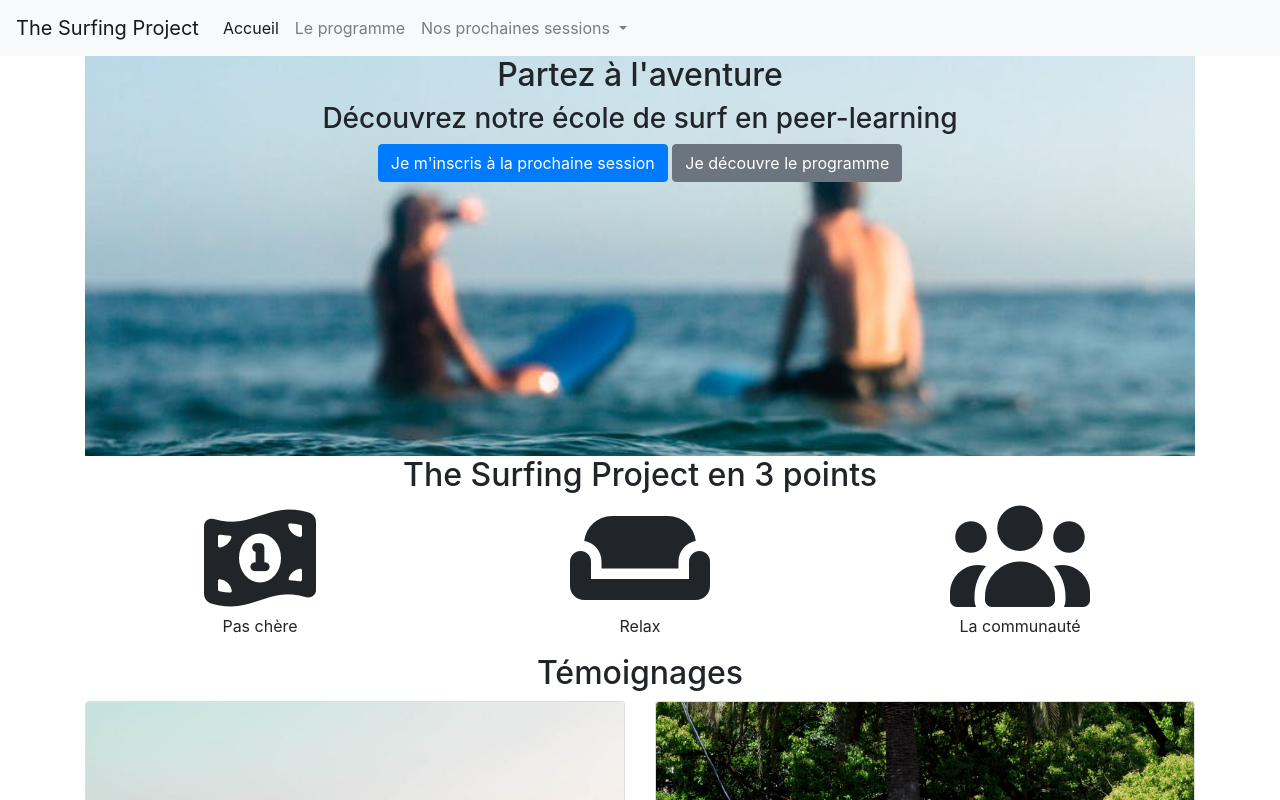
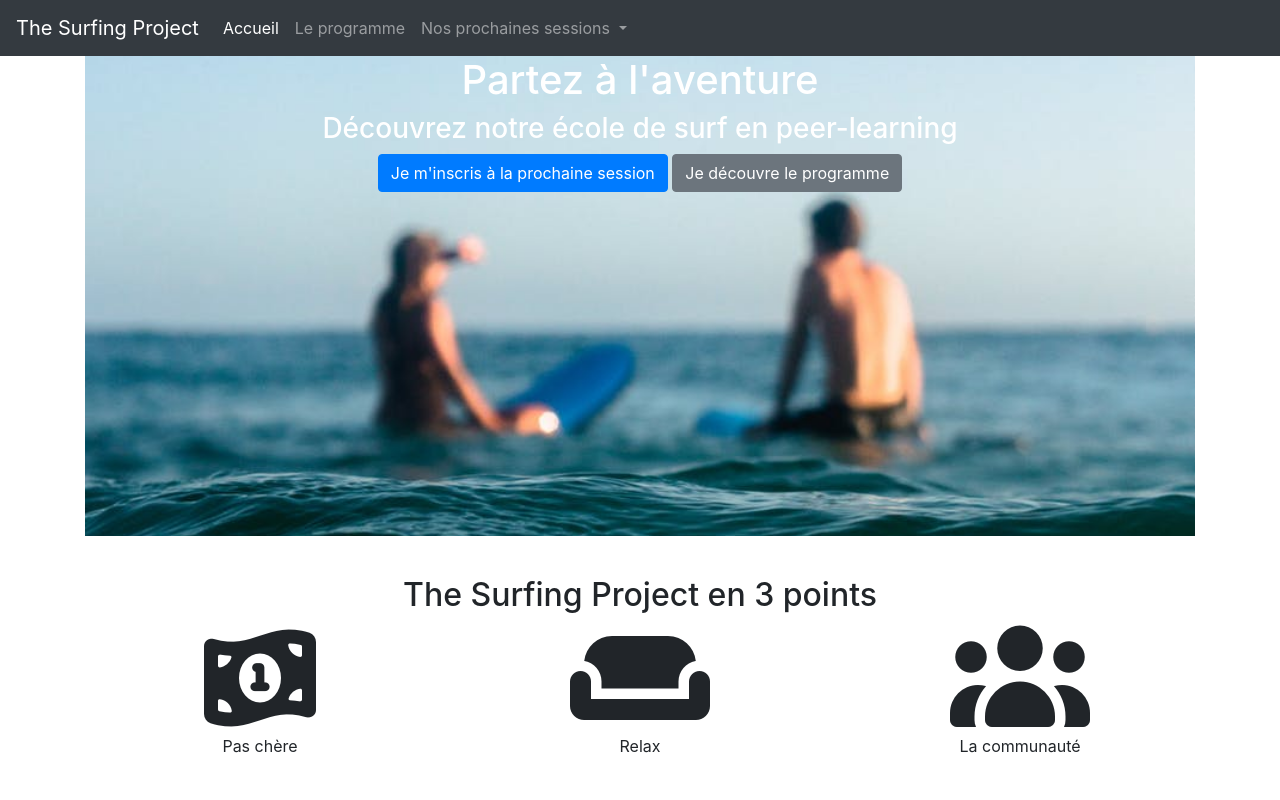
Before and after one commit to lifeae/THP_S0_J4, a plain HTML site: page index.html in a window 1280 px wide. Shown: the top 800 px of the page. Drawn offline with nearby package versions, Linux system fonts and the light colour scheme.

Commit message:
un peu plus de mise en page

```diff
--- a/index.html
+++ b/index.html
@@ -8,7 +8,7 @@
   </head>
   <body>
 
-      <nav class="navbar navbar-expand-lg navbar-light bg-light">
+      <nav class="navbar navbar-expand-lg navbar navbar-dark bg-dark">
         <a class="navbar-brand" href="#">The Surfing Project</a>
         <button class="navbar-toggler" type="button" data-toggle="collapse" data-target="#navbarNavDropdown" aria-controls="navbarNavDropdown" aria-expanded="false" aria-label="Toggle navigation">
           <span class="navbar-toggler-icon"></span>
@@ -37,7 +37,7 @@
     <div class="container">
       <div class="jumbotron-fluid">
         <section class="text-center">
-          <h2>Partez à l'aventure</h2>
+          <h1>Partez à l'aventure</h1>
           <h3>Découvrez notre école de surf en peer-learning</h3>
           <button type="button" class="btn btn-primary">Je m'inscris à la prochaine session</button>
           <button type="button" class="btn btn-secondary">Je découvre le programme</button>
--- a/main.css
+++ b/main.css
@@ -1,10 +1,16 @@
+h2
+{
+  margin-top: 5vh;
+}
+
 .jumbotron-fluid
 {
   background-image: url(1.jpg);
   background-size: cover;
   background-position: center;
   background-repeat: no-repeat;
-  height: 50vh;
+  height: 60vh;
+  color: white;
 }
 
 .card-img-top
@@ -12,3 +18,9 @@
   object-fit: cover;
   height: 40vh;
 }
+
+footer
+{
+  color: grey;
+  margin-left: 10vh;
+}
```
